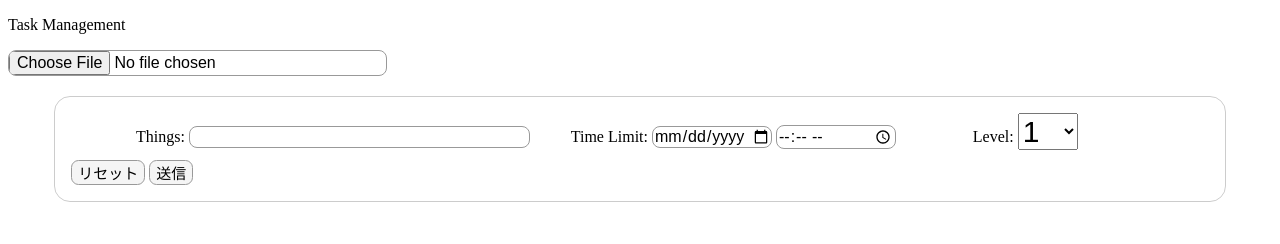
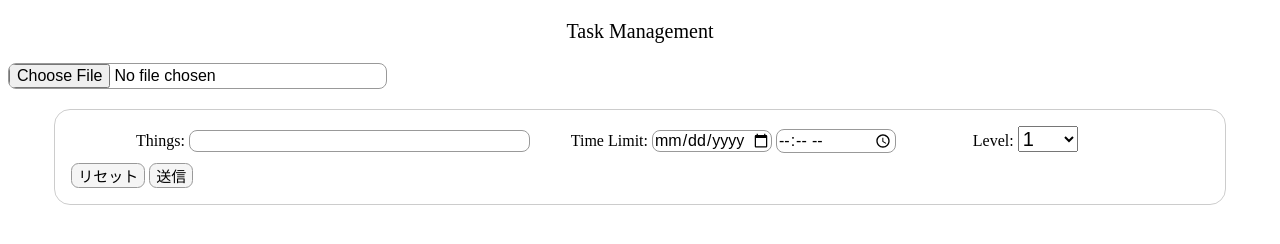
Before and after one commit to Bayashin/First-web-app, a plain HTML site: page index.html in a window 1280 px wide. Drawn offline with nearby package versions, Linux system fonts and the light colour scheme.

Commit message:
change the file

```diff
--- a/index.html
+++ b/index.html
@@ -8,7 +8,7 @@
         <link rel="stylesheet" type="text/css" href="style.css">
     </head>
     <body id="body">
-        <p>Task Management</p>
+        <p class="ti">Task Management</p>
         <input id="fil" type="file" accept="image/*" class="fil">
 
         <fieldset>
--- a/style.css
+++ b/style.css
@@ -1,5 +1,5 @@
 body{
-    background-image: url();
+    background-image: auto;
     background-size: cover;               /* 全画面 */
    background-attachment: fixed;         /* 固定 */
    background-position: center center;   /* 縦横中央 */
@@ -44,8 +44,14 @@ input, textarea {
 }
 
 select{
-    font-size: 30px;
+    font-size: 20px;
     width: 60px;
+}
+
+.ti{
+    background-color: rgba(255, 255, 255, 0.8);
+    text-align: center;
+    font-size: 20px;
 }
 
 .fil{
```
